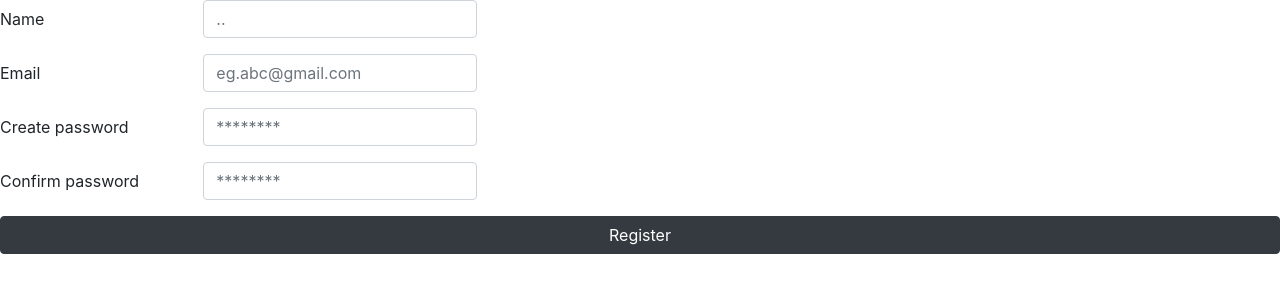
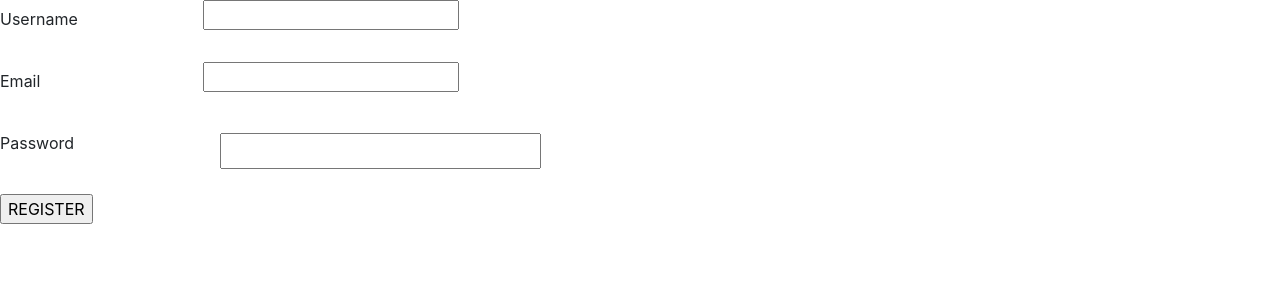
Before and after one commit to Morgan-Gicheha/online-notepad, a Flask app: template templates/register.html in a window 1280 px wide. Shown: the part 64-364 px from the top of the page. Run offline with Flask 2, Linux system fonts and the light colour scheme; the template is opened without the code that fills it: values that come from a table or form of the project are taken from there, others are empty; some libraries are stand-ins or nearby versions.

Commit message:
'flask_login'

```diff
--- a/app.py
+++ b/app.py
@@ -1,23 +1,27 @@
 from flask import Flask,render_template,request,redirect,url_for,flash
 # importin SQLAchemmy
 from flask_sqlalchemy import SQLAlchemy
+from forms.authentication import Register,Login
+from werkzeug.security import generate_password_hash,check_password_hash
 
 app = Flask(__name__)
 # creating configs
 app.config['SQLALCHEMY_DATABASE_URI'] ='postgresql://postgres:morgan8514@127.0.0.1:5432/todo'
-app.config['SECRETE_KEY']='secret_key'
+app.config['SECRET_KEY']='secret'
+
 
 
 # insantiate db
 db = SQLAlchemy(app)
 
 @app.before_first_request
-def drop():
+def create():
     db.create_all()
 
 
 # import model
 from models.all_todo_model import Todo
+from models.users import Users
 
 # resetin password route
 @app.route('/reset/password')
@@ -25,15 +29,55 @@ def reset_password():
     return render_template('forgot_password.html')
 
 # creating registtration route
-@app.route('/user/registration')
+@app.route('/register',methods=["POST","GET"])
 def user_registration():
+    form = Register(request.form)
+    if request.method=="POST":
+        name=request.form.get("username")
+        email=request.form.get("email")
+        password=request.form.get("password")
 
-    return render_template ('register.html')
+        # checking if entered email exists
+        email_check=Users.email_checker(email=email)
+
+        if email_check:
+            print("exist")
+            return redirect(url_for("user_registration"))
+        else:
+            user_commit = Users(user_name = name, email=email,password=generate_password_hash(password))
+            user_commit.create()
+            print("record created")
+            return redirect(url_for("login"))
+
+    return render_template ('register.html',form=form)
 # route for login page
-@app.route('/user/login', methods=['GET','POST'])
+@app.route('/login', methods=['GET','POST'])
 def login():
+    form = Login(request.form)
+    if request.method=="POST":
+        email= request.form.get("email")
+        password = request.form.get("password")
 
-    return render_template('login.html')
+        # check if email exists
+        check_email=Users.email_checker(email=email)
+        if not check_email:
+            print("email not found")
+        else:
+
+            chck_password= Users.password_checker(email=email,password=password)
+            if chck_password:
+                print("loggged in")
+
+                return redirect(url_for("home"))
+
+
+            return redirect(url_for("login"))
+
+        # if email is found,check password if correct
+
+
+
+    return render_template('login.html',form=form)
 
 @app.route('/')
 def home():
--- /dev/null
+++ b/forms/authentication.py
@@ -0,0 +1,16 @@
+from flask_wtf import FlaskForm
+from wtforms import StringField,PasswordField,SubmitField
+from wtforms.validators import DataRequired
+
+class Register(FlaskForm):
+
+    username = StringField('Username',validators=[DataRequired()])
+    email= StringField("Email",validators=[DataRequired()])
+    password= PasswordField("Password",validators=[DataRequired()])
+    submit = SubmitField("REGISTER")
+
+class Login(FlaskForm):
+
+    email = StringField("Email",validators=[DataRequired()])
+    password= PasswordField("Password",validators=[DataRequired()])
+    submit = SubmitField("Login")
--- a/templates/authentication_parent.html
+++ b/templates/authentication_parent.html
@@ -21,9 +21,9 @@
 
               <div class="text-left" >
 
-              <a href="/user/registration" class="btn btn-primary " role="button">register</a>
+              <a href="/register" class="btn btn-primary " role="button">register</a>
 
-              <a href="/user/login" class="btn btn-lg btn-warning" role="button">login</a>
+              <a href="/login" class="btn btn-lg btn-warning" role="button">login</a>
               </div>
               </ul>
           </ul>
--- a/templates/homepage.html
+++ b/templates/homepage.html
@@ -4,7 +4,7 @@
 
 
 <div class="jumbotron">
-        <h1 class="display-4">Hello, Welcome</h1>
+        <h1 class="display-4">Hello, {{}}</h1>
 
         <a class="btn btn-dark btn-lg" href="/add_todo" role="button">Type something</a>
 </div>
--- a/templates/register.html
+++ b/templates/register.html
@@ -3,42 +3,35 @@
 {% block content %}
 
 <!-- form group for register -->
-<form>
+<form  action="/register" method="POST">
     <!-- name section -->
     <!-- name section -->
+    {{ form.hidden_tag() }}
     <div class="form-group row">
-        <label for="name" class="col-sm-2 col-form-label">Name</label>
-        <div>
-            <input name="inputed_user_name" type="text" class="form-control" id="name" placeholder="..">
+        <label for="name" class="col-sm-2 col-form-label">{{ form.username.label }}</label>
+        <div ">
+            {{ form.username}}
         </div>
     </div>
     <!-- email section -->
     <div class="form-group row">
-        <label for="staticEmail" class="col-sm-2 col-form-label">Email</label>
+        <label for="staticEmail" class="col-sm-2 col-form-label">{{ form.email.label }}</label>
         <div>
-            <input name="inputed_user_email" type="text" class="form-control" id="staticEmail"
-                placeholder="eg.abc@gmail.com">
+            {{ form.email }}
         </div>
     </div>
     <!--password section  -->
     <div class="form-group row">
-        <label for="password" class="col-sm-2 col-form-label">Create password</label>
-        <div>
-            <input name="inputed_user_password" type="password" class="form-control" id="password"
-                placeholder="********">
+        <label for="password" class="col-sm-2 col-form-label">{{ form.password.label }}</label>
+        <div class="btn btn-lg ">
+            {{ form.password }}
         </div>
     </div>
 
     <!-- confriming pasword section -->
 
-    <div class="form-group row">
-        <label for="confirm_password" class="col-sm-2 col-form-label">Confirm password</label>
-        <div>
-            <input name="inputed_user_confirming_password" type="password" class="form-control" id="confirm_password"
-                placeholder="********">
-        </div>
-    </div>
-    <button class=" btn btn-block btn-dark" type="submit">Register</button>
+
+    {{ form.submit }}
 </form>
 
 {% endblock %}
```
Also changed, not shown: models/users.py (added, +34 -0 lines), templates/login.html (+9 -10 lines).
